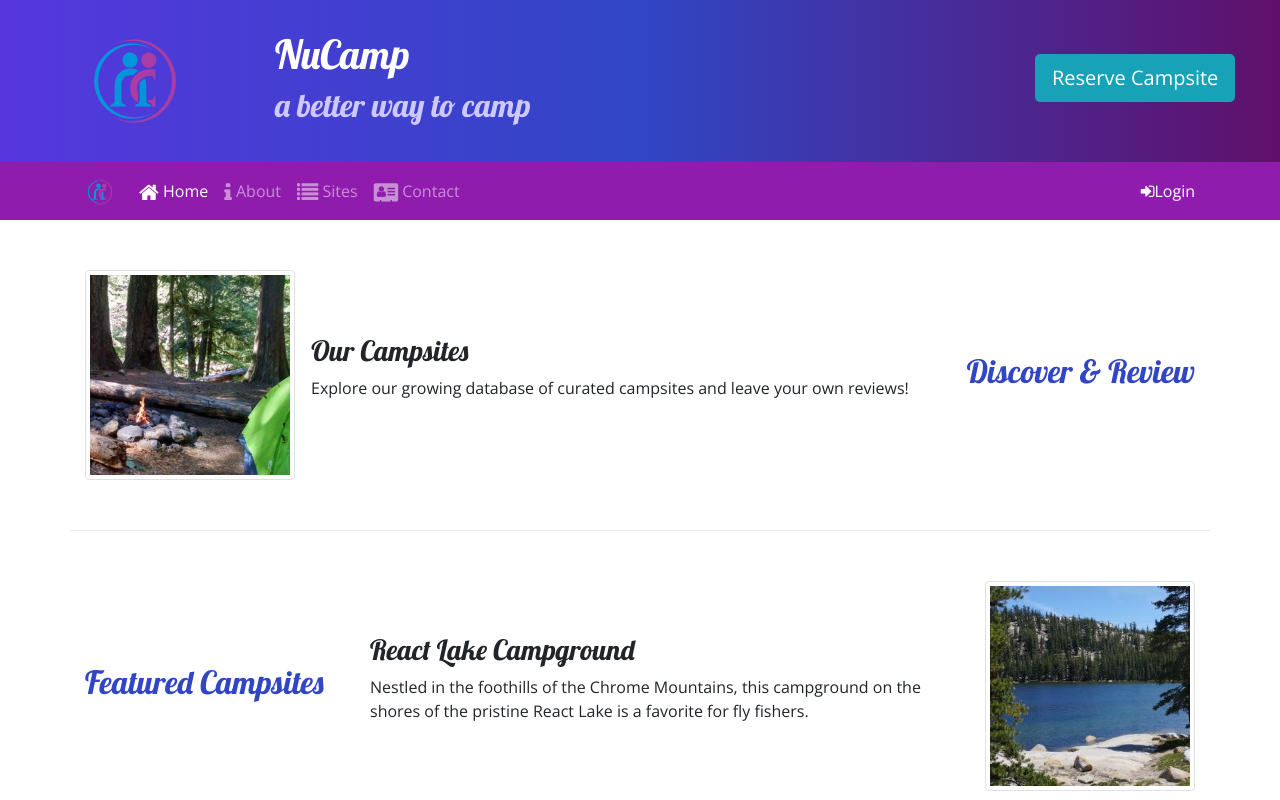
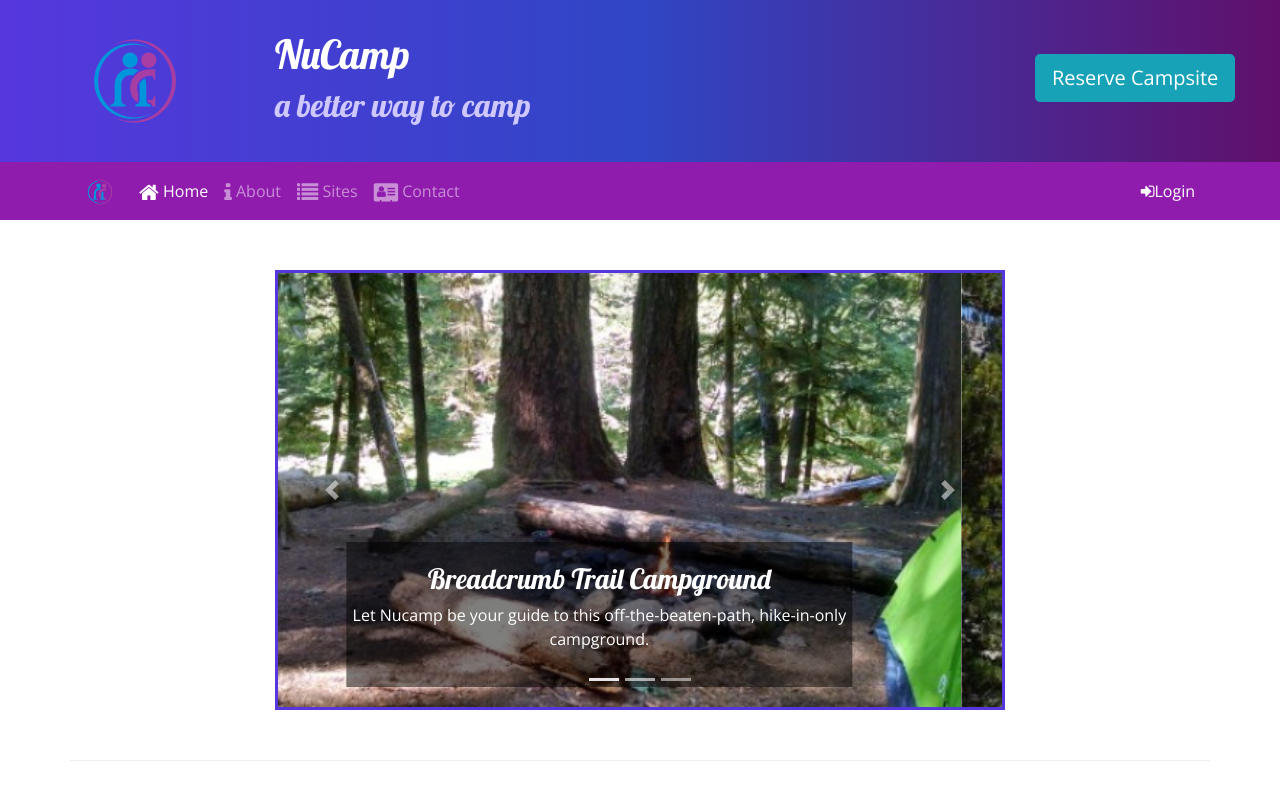
Before and after one commit to brspnc/nucampsite, a website: page index.html in a window 1280 px wide. Shown: the top 800 px of the page. Drawn offline with nearby package versions, Linux system fonts and the light colour scheme.

Commit message:
Carousel

```diff
--- a/css/styles.css
+++ b/css/styles.css
@@ -46,3 +46,11 @@ a, a:hover {
     color: inherit;
     text-decoration: none;
 }
+
+.carousel-caption {
+    background-color: rgba(0, 0, 0, 0.5);
+}
+
+.carousel {
+    border: solid #5637DD;
+}
--- a/index.html
+++ b/index.html
@@ -94,6 +94,48 @@
     </div>
 
     <div class="container">
+        <div class="row row-content">
+            <div class="col-md-8 mx-auto">
+                <div id="homeCarousel" class="carousel slide" data-ride="carousel">
+                    <ol class="carousel-indicators">
+                        <li data-target="#homeCarousel" data-slide-to="0" class="active"></li>
+                        <li data-target="homeCarousel" data-slide-to="1"></li>
+                        <li data-target="homecCarousel" data-slide-to="2"></li>
+                    </ol>
+                    <div class="carousel-inner">
+                        <div class="carousel-item active">
+                            <img class="d-block w-100" src="img/breadcrumb-trail.jpg" alt="Breadcrumb Trail Campground" />
+                            <div class="carousel-caption">
+                                <h3>Breadcrumb Trail Campground</h3>
+                                <p class="d-none d-sm-block">Let Nucamp be your guide to this off-the-beaten-path, hike-in-only campground.</p>
+                            </div>
+                        </div>
+                        <div class="carousel-item">
+                            <img class="d-block w-100" src="img/react-lake.jpg" alt="React Lake Campground" />
+                            <div class="carousel-caption">
+                                <h3>React Lake Campground</h3>
+                                <p class="d-none d-sm-block">Nestled in the foothills of the Chrome Mountains, this campground on the shores of the pristine React Lake is a favorite for fly fishers.</p>
+                            </div>
+                        </div>
+                        <div class="carousel-item">
+                            <img class="d-block w-100" src="img/chrome-river.jpg" alt="Chrome River Campground" />
+                            <div class="carousel-caption">
+                                <h3>Chrome River Campground</h3>
+                                <p class="d-none d-sm-block">Spend a few sunny days and starry nights beneath a canopy of old-growth firs at this enchanting spot by the Chrome River.</p>
+                            </div>
+                        </div>
+                    </div>
+                    <a class="carousel-control-prev" href="#homeCarousel" role="button" data-slide="prev">
+                        <span class="carousel-control-prev-icon"></span>
+                        <span class="sr-only">Previous</span>
+                    </a>
+                    <a class="carousel-control-next" href="#homeCarousel" role="button" data-slide="next">
+                        <span class="carousel-control-next-icon"></span>
+                        <span class="sr-only">Next</span>
+                    </a>
+                </div>
+            </div>
+        </div>
         <div class="row row-content align-items-center">
             <div class="col-sm-4 order-sm-last col-md-3">
                  <h2 class="text-sm-right">Discover & Review</h2>
```
